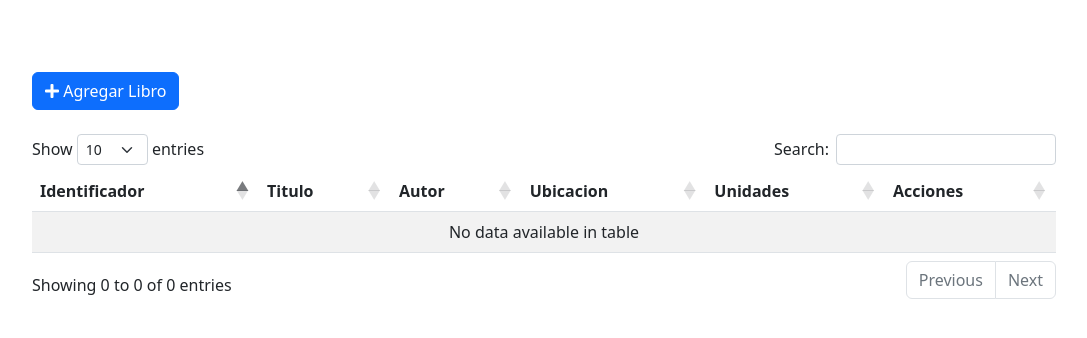
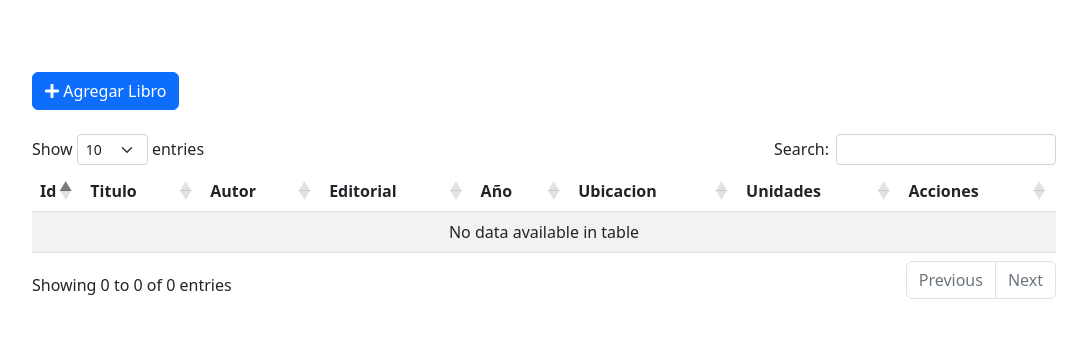
Before and after one commit to jfranciscoh/IBiblioteca, a Flask app: page /libros in a window 1280 px wide. Shown: the part 56-394 px from the top of the page, without its empty margins (96-1183 px from the left). Run offline with Flask 2, Linux system fonts and the light colour scheme; the visitor is signed in with stand-in values (Sample User, id 1); data that the repository does not hold is empty; some libraries are stand-ins or nearby versions.

Commit message:
modificacion id unico nombre + editorial + año

```diff
--- a/app.py
+++ b/app.py
@@ -50,10 +50,11 @@ def auth_register():
             return json.dumps(user, cls=AlchemyEncoder), 200
     return "Bad request : 400", 400
 
+
 @app.route('/addbook', methods=['POST'])
 def add_book():
     parameters = request.form
-    if('titulo' in parameters and 'autor'  in parameters and 'unidades' in parameters and 'ubicacion' in parameters):
+    if('titulo' in parameters and 'autor' in parameters and 'unidades' in parameters and 'ubicacion' in parameters and 'editorial' in parameters and 'año' in parameters):
         with Session() as db_context:
             # Verificar si el título ya existe
             existing_book = db_context.query(Libro).filter_by(titulo=parameters['titulo']).first()
@@ -61,14 +62,39 @@ def add_book():
                 return "El libro ya existe", 400
             # Si el título no existe, agregar el libro a la base de datos
             book = Libro()
-            book.titulo = parameters['titulo']
+            book.titulo = f"{parameters['titulo']} - {parameters['editorial']} - {parameters['año']}"
             book.autor = parameters['autor']
+            book.año = parameters['año']
+            book.editorial = parameters['editorial']
             book.unidades = parameters['unidades']
             book.ubicacion = parameters['ubicacion']
             db_context.add(book)
             db_context.commit()
             return json.dumps(book, cls=AlchemyEncoder), 200
-    return "Bad request : 400", 400
+    return "Solicitud incorrecta", 400
+
+
+# @app.route('/addbook', methods=['POST'])
+# def add_book():
+#     parameters = request.form
+#     if('titulo' in parameters and 'autor'  in parameters and 'unidades' in parameters and 'ubicacion' in parameters):
+#         with Session() as db_context:
+#             # Verificar si el título ya existe
+#             existing_book = db_context.query(Libro).filter_by(titulo=parameters['titulo']).first()
+#             if existing_book:
+#                 return "El libro ya existe", 400
+#             # Si el título no existe, agregar el libro a la base de datos
+#             book = Libro()
+#             book.titulo = parameters['titulo']
+#             book.autor = parameters['autor']
+#             book.año = parameters['año']
+#             book.editorial = parameters['editorial']
+#             book.unidades = parameters['unidades']
+#             book.ubicacion = parameters['ubicacion']
+#             db_context.add(book)
+#             db_context.commit()
+#             return json.dumps(book, cls=AlchemyEncoder), 200
+#     return "Bad request : 400", 400
 
 
 @app.route('/logout')
--- a/models/libros.py
+++ b/models/libros.py
@@ -11,5 +11,7 @@ class Libro(Base):
     id =  Column(Integer, primary_key=True)
     titulo = Column (String (300))
     autor = Column (String (300))
+    año = Column (Integer)
+    editorial = Column (String (300))
     unidades = Column (Integer)
     ubicacion = Column (String (100))
--- a/templates/libros.html
+++ b/templates/libros.html
@@ -44,9 +44,11 @@
           <thead>
             <tr>
 
-              <th>Identificador</th>
+              <th style="width: 10px;">Id</th>
               <th>Titulo</th>
               <th>Autor</th>
+              <th>Editorial</th>
+              <th>Año</th>
               <th>Ubicacion</th>
               <th>Unidades</th>
               <th>Acciones</th>
@@ -58,11 +60,13 @@
               <td>{{ libro.id }}</td>
               <td>{{ libro.titulo }}</td>
               <td>{{ libro.autor }}</td>
+              <td>{{ libro.editorial }}</td>
+              <td>{{ libro.año }}</td>
               <td>{{ libro.ubicacion }}</td>
               <td>{{ libro.unidades }}</td>
               <td>
                     <button type="button" class="btn btn-primary btn-sm" onclick="addunits({{ libro.id }})">
-                       <i class="fas fa-book-alt"></i> Agregar Unidades
+                      <i class="fas fa-plus"></i> Unidad
                       </button>
               </td>
             </tr>
@@ -89,6 +93,14 @@
             <div class="mb-3">
               <label for="autor" class="form-label">Autor</label>
               <input type="text" class="form-control" id="autor" name="autor" required>
+            </div>
+            <div class="mb-3">
+              <label for="año" class="form-label">Año</label>
+              <input type="number" class="form-control" id="año" name="año" required>
+            </div>
+            <div class="mb-3">
+              <label for="editorial" class="form-label">Editorial</label>
+              <input type="text" class="form-control" id="editorial" name="editorial" required>
             </div>
             <div class="mb-3">
               <label for="unidades" class="form-label">Unidades</label>
```
